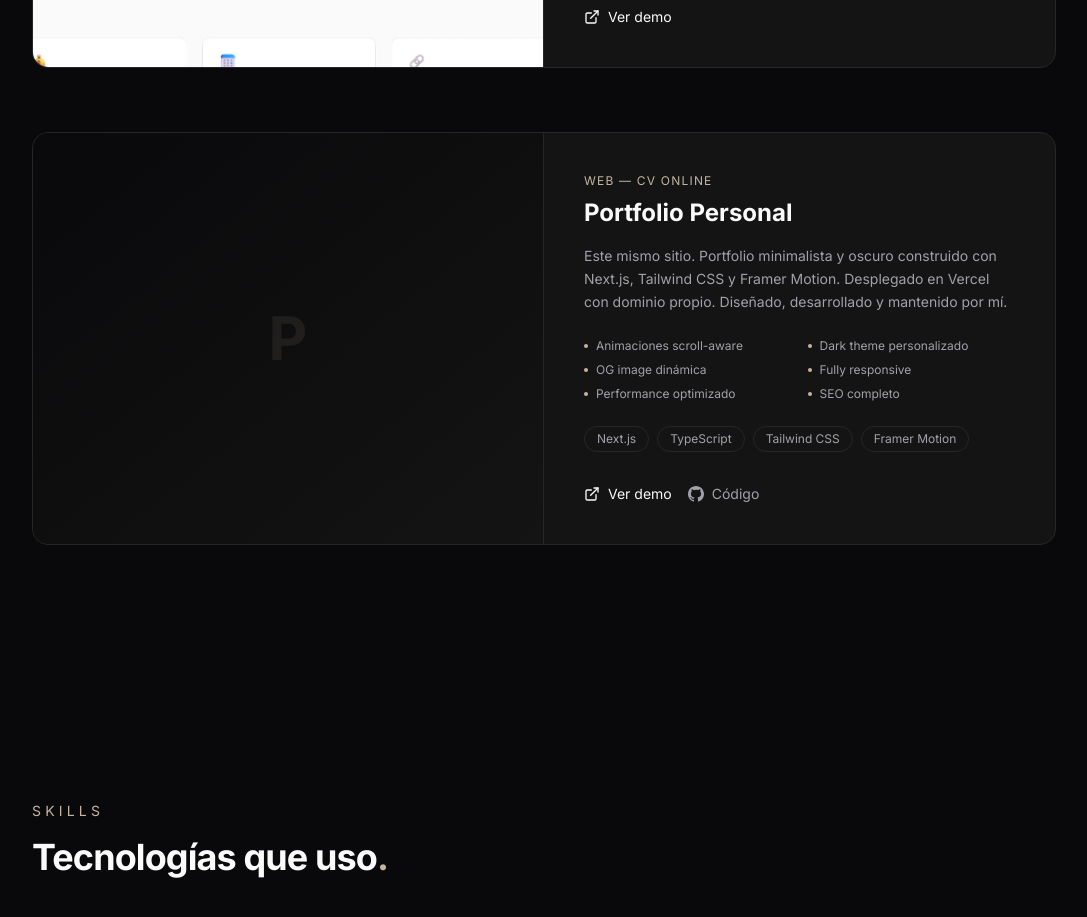
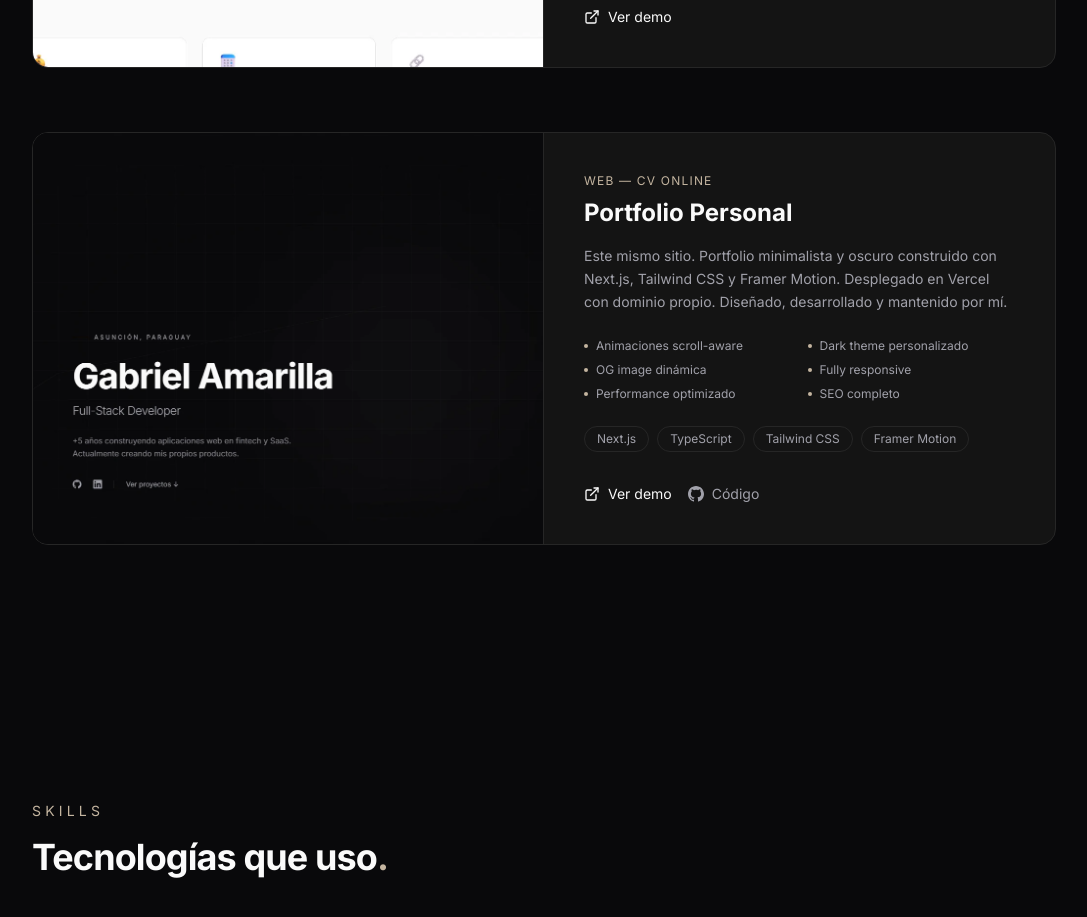
Before and after one commit to gaperaltadev/portfolio, a Next.js app: page / in a window 1280 px wide. Shown: the part 2700-3617 px from the top of the page, without its empty margins (96-1183 px from the left). Built offline with nearby package versions, Linux system fonts and the light colour scheme.

Commit message:
feat: add portfolio screenshot

```diff
--- a/src/components/Projects.tsx
+++ b/src/components/Projects.tsx
@@ -41,7 +41,7 @@ const projects = [
     ],
     liveUrl: "https://gaperalta.dev",
     repoUrl: "https://github.com/gaperaltadev/portfolio",
-    image: null,
+    image: "/portfolio.webp",
   },
 ];
 
```
Also changed, not shown: public/portfolio.webp (added).
